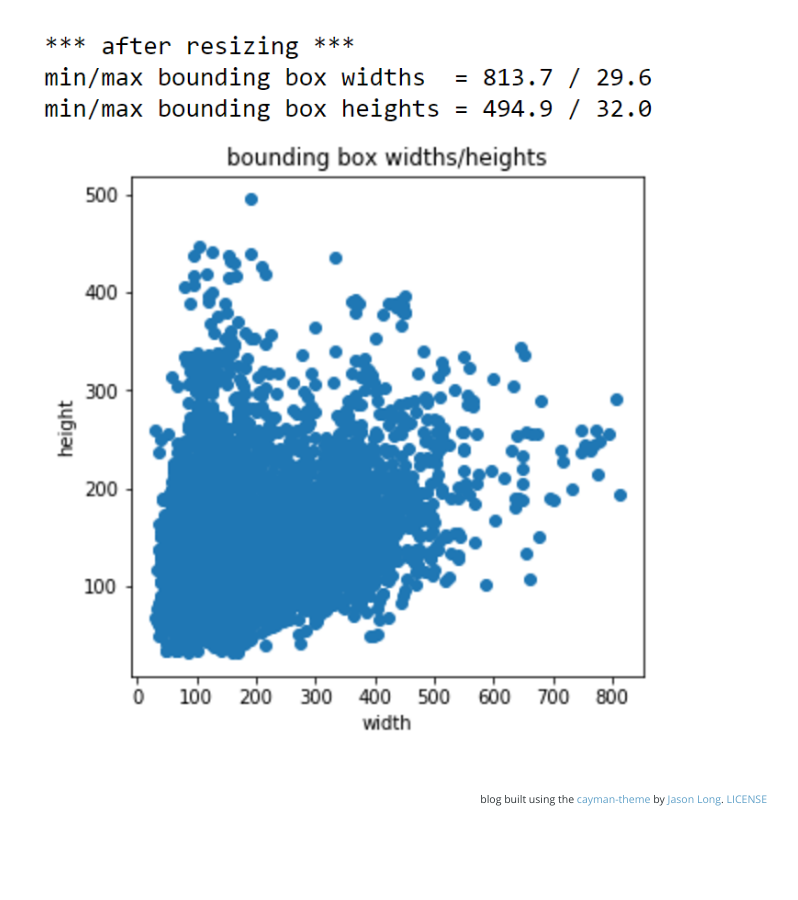
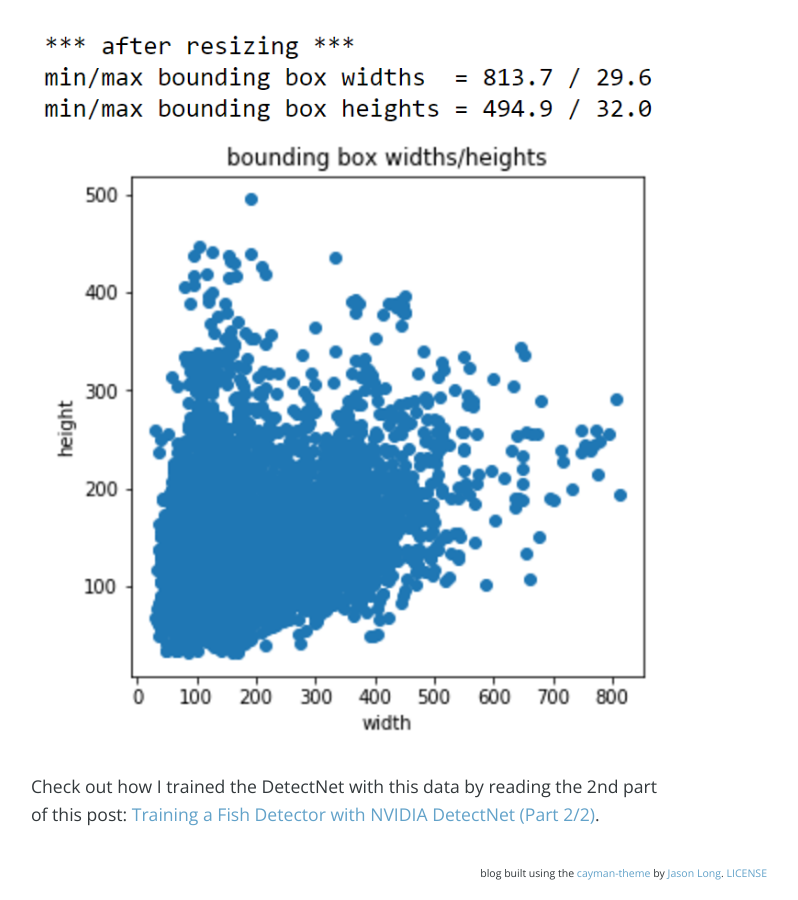
Before and after one commit to jkjung-avt/jkjung-avt.github.io, a Jekyll site: the page built from _posts/2017-09-07-fisheries-dataset.md, in a window 1280 px wide and 900 px high, scrolled down 3210 px. Shown: the whole window, without its empty margins (289-1087 px from the left). Built offline with Jekyll 4.4.1, drawn with Linux system fonts in a browser that asks for light colours; nearby versions of some CDN libraries; comment, search, counter and statistics services are not loaded; before the commit the page ends 4036 px from its top, so only the background shows below that.

Commit message:
Add link to the 2nd part of this post (DetectNet training)

```diff
--- a/_posts/2017-09-07-fisheries-dataset.md
+++ b/_posts/2017-09-07-fisheries-dataset.md
@@ -46,3 +46,5 @@ I've put quite a few comments in the Python Notebook code already. But here are
 * In the end, I made a scatter plot of bounding box sizes, in order to verify most boudning boxes were with the desired sizes. According to documentation, DetectNet works best for bounding boxes with size ranging from [50, 50] up to [400, 400]. I actually spent some time to fix bounding boxes which were too small, and iterated through this step a few times. Here's my final result. I trained my DetectNet model with this exact data.
 
 ![Scatter plot of bounding box sizes](/assets/2017-09-07-fisheries-dataset/fisheries_bbox_scatter.png)
+
+Check out how I trained the DetectNet with this data by reading the 2nd part of this post: [Training a Fish Detector with NVIDIA DetectNet (Part 2/2)](https://jkjung-avt.github.io/detectnet-training/).
```
